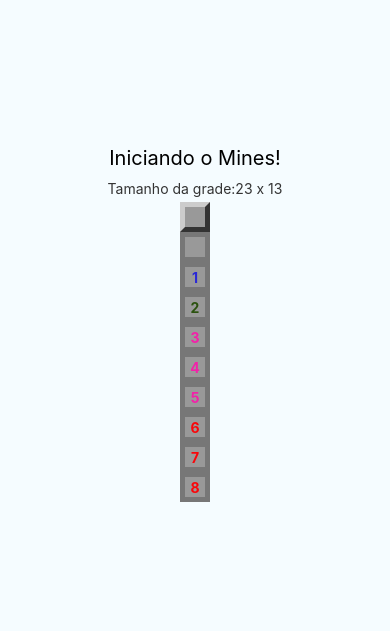
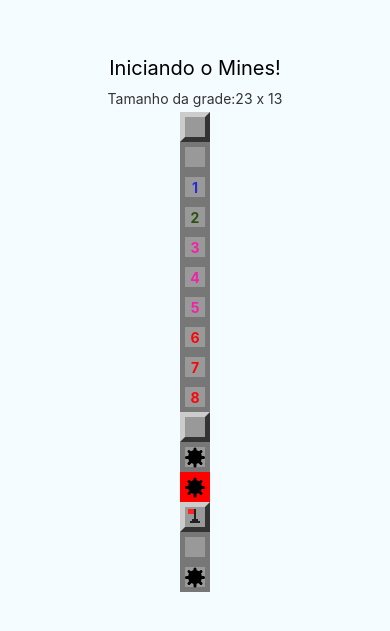
Before and after one commit to hugoiuri/mines, a React Native app: screen / in a window 390 px wide. Shown: the part 103-734 px from the top of the page. Built offline with nearby package versions, Linux system fonts and the light colour scheme.

Commit message:
criando componentes Flag e Mine

```diff
--- a/App.js
+++ b/App.js
@@ -1,5 +1,5 @@
 import React, {Component} from 'react';
-import {Platform, StyleSheet, Text, View} from 'react-native';
+import {StyleSheet, Text, View} from 'react-native';
 import params from './src/params'
 import Field from './src/components/Fields'
 
@@ -20,6 +20,12 @@ export default class App extends Component {
         <Field opened nearMines={6}/>
         <Field opened nearMines={7}/>
         <Field opened nearMines={8}/>
+        <Field mined/>
+        <Field mined opened/>
+        <Field mined opened exploded/>
+        <Field flagged />
+        <Field flagged opened />
+        <Field mined flagged opened />
       </View>
     );
   }
--- a/src/components/Fields.js
+++ b/src/components/Fields.js
@@ -1,16 +1,24 @@
 import React from 'react'
 import { View, Text, StyleSheet } from 'react-native'
 import params from '../params'
+import Mine from './Mine'
+import Flag from './Flag'
 
 export default props => {
-    const { mined, opened, nearMines } = props
+    const { mined, opened, nearMines, exploded, flagged } = props
 
     const styleField = [styles.field]
 
     if (opened) {
         styleField.push(styles.opened)
     }
-    if (styleField.length === 1){
+    if (exploded) {
+        styleField.push(styles.exploded)
+    }
+    if (flagged) {
+        styleField.push(styles.flagged)
+    }
+    if (!opened && !exploded){
         styleField.push(styles.regular)
     }
 
@@ -35,6 +43,8 @@ export default props => {
             {!mined && opened && nearMines > 0 ?
                 <Text style={[styles.label, { color: color }]}>{nearMines}</Text>
                 : false}
+            {mined && opened ? <Mine /> : false}
+            {flagged && !opened ? <Flag /> : false}
         </View>
     )
 }
@@ -61,5 +71,9 @@ const styles = StyleSheet.create({
     label: {
         fontWeight: 'bold',
         fontSize: params.fontSize,
+    },
+    exploded: {
+        backgroundColor: 'red',
+        borderColor: 'red'
     }
 })
--- /dev/null
+++ b/src/components/Flag.js
@@ -0,0 +1,50 @@
+import React from 'react'
+import { View, StyleSheet } from 'react-native'
+
+export default props => {
+    return (
+        <View style={styles.container}>
+            <View style={styles.flagpole} />
+            <View style={styles.flag} />
+            <View style={styles.base1} />
+            <View style={styles.base2} />
+        </View>
+    )
+}
+
+const styles = StyleSheet.create({
+    container: {
+        marginTop: 2
+    },
+    flagpole: {
+        position: 'absolute',
+        height: 14,
+        width: 2,
+        backgroundColor: '#222',
+        marginLeft: 9
+
+    },
+    flag: {
+        position: 'absolute',
+        height: 5,
+        width: 6,
+        backgroundColor: '#F22',
+        marginLeft: 3
+    },
+    base1: {
+        position: 'absolute',
+        height: 2,
+        width: 6,
+        backgroundColor: '#222',
+        marginLeft: 7,
+        marginTop: 10
+    },
+    base2: {
+        position: 'absolute',
+        height: 2,
+        width: 10,
+        backgroundColor: '#222',
+        marginLeft: 5,
+        marginTop: 12,
+    }
+})
--- /dev/null
+++ b/src/components/Mine.js
@@ -0,0 +1,36 @@
+import React from 'react'
+import { View, StyleSheet } from 'react-native'
+
+export default props => {
+    return (
+        <View style={styles.container}>
+            <View style={styles.coreMine} />
+            <View style={styles.line} />
+            <View style={[styles.line, { transform: [{ rotate: '45deg' }] }]} />
+            <View style={[styles.line, { transform: [{ rotate: '90deg' }] }]} />
+            <View style={[styles.line, { transform: [{ rotate: '135deg' }] }]} />
+        </View>
+    )
+}
+
+const styles = StyleSheet.create({
+    container: {
+        alignItems: 'center',
+        justifyContent: 'center'
+    },
+    coreMine: {
+        height: 14,
+        width: 14,
+        borderRadius: 10,
+        backgroundColor: 'black',
+        alignItems: 'center',
+        justifyContent: 'center'
+    },
+    line: {
+        position: 'absolute',
+        height: 3,
+        width: 20,
+        borderRadius: 3,
+        backgroundColor: 'black'
+    }
+})
```
